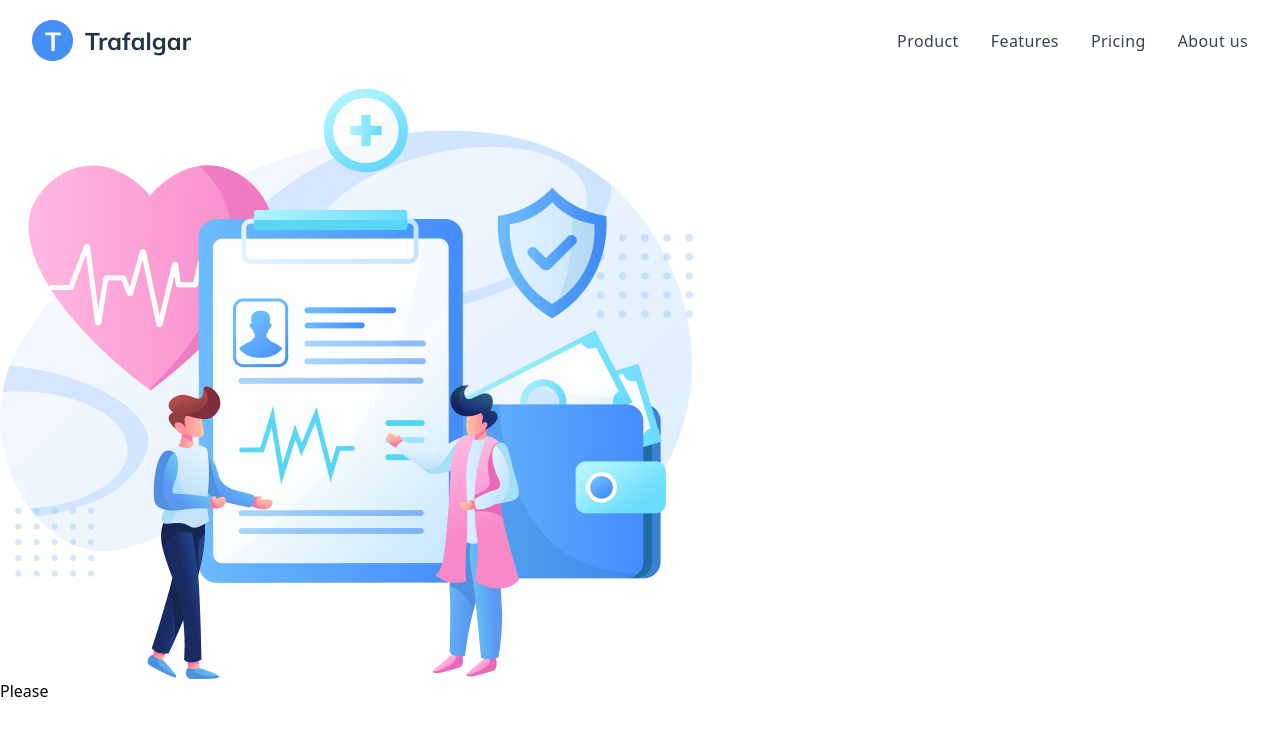
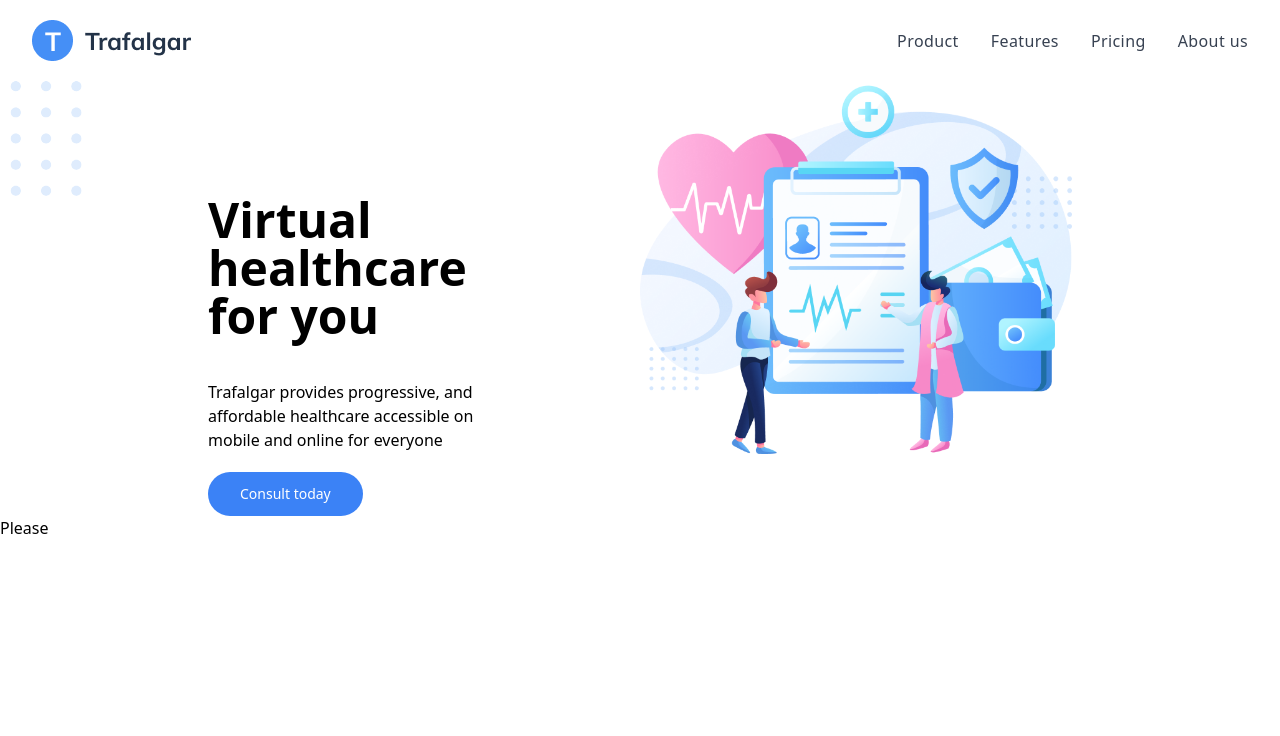
Before and after one commit to avoajaugochukwu/ui-components, a React (Create React App) app: page /Trafalgar in a window 1280 px wide. Shown: the top 736 px of the page. Built offline with nearby package versions, Linux system fonts and the light colour scheme.

Commit message:
Updated Trafalgar Hero

```diff
--- a/src/App.js
+++ b/src/App.js
@@ -11,7 +11,7 @@ import {
 
 function App() {
   return (
-    <div className="container mx-auto">
+    <div className="">
       <BrowserRouter>
       <Switch>
       <Route exact path="/" component={HomeScreen}></Route>
--- a/src/screens/HomeScreen.js
+++ b/src/screens/HomeScreen.js
@@ -1,7 +1,8 @@
 import Box from '../components/Box'
 
-function HomeScreen () {
+function HomeScreen() {
   return (
+    <div className="container mx-auto">
       <div className="px-10 mx-10">
         <div><h1 className="text-4xl text-center my-10">Figma to HTML - Pixel perfect</h1></div>
         <div className="flex px-10 mx-10">
@@ -15,8 +16,8 @@ function HomeScreen () {
           <Box bgColor={false} />
         </div>
       </div>
+    </div>
   )
 }
 
-
 export default HomeScreen
--- a/src/screens/trafalgar/Hero.js
+++ b/src/screens/trafalgar/Hero.js
@@ -1,13 +1,25 @@
 import hero from './img/trafalgar-header illustration 1.png'
+import dot_element from './img/dot_element.svg'
 
-function Hero () {
+function Hero() {
   return (
     <div className="flex">
-      <div>
-
+      <div className="w-1/2">
+        <div>
+          <img src={dot_element} alt="dot_element" />
+        </div>
+        <div className="ml-52 mr-36">
+          <h1 className="font-bold text-5xl mb-10">Virtual healthcare for you</h1>
+          <p>Trafalgar provides progressive, and affordable healthcare accessible on mobile and online for everyone</p>
+          <button className="bg-blue-500 hover:bg-blue-600 text-sm text-white mt-5 rounded-full px-8 py-3 ">
+            Consult today
+          </button>
+        </div>
       </div>
-      <div>
-        <img src={hero} />
+      <div className="w-1/2">
+        <div className="mr-52">
+          <img src={hero} alt="hero" />
+        </div>
       </div>
     </div>
   )
--- a/src/screens/trafalgar/TrafalgarScreen.js
+++ b/src/screens/trafalgar/TrafalgarScreen.js
@@ -4,7 +4,7 @@ import Nav from './Nav'
 import Hero from './Hero'
 function TrafalgarScreen () {
   return (
-    <div>
+    <div className="">
       <Nav />
       <Hero />
       Please
```
Lines whose indentation alone changed are shown as unchanged.
